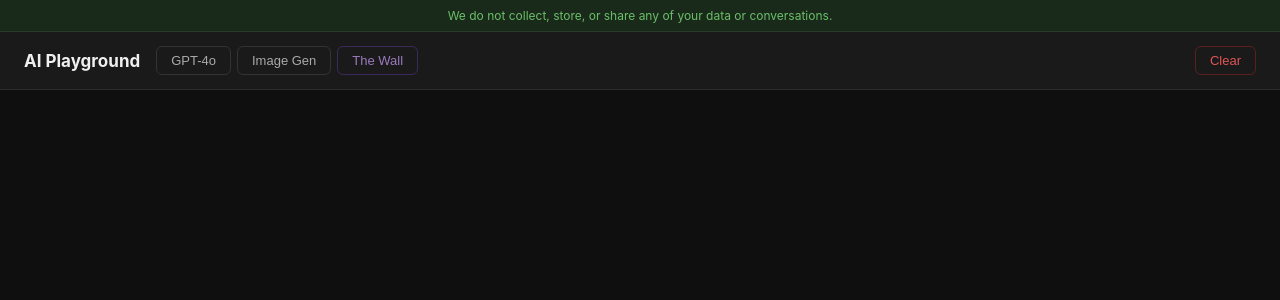
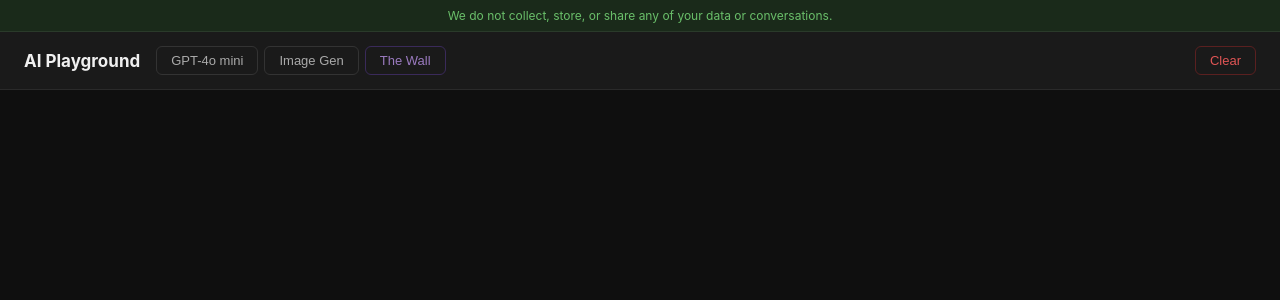
Before and after one commit to saurabh0526/ai-playground, a Flask app: page / in a window 1280 px wide. Shown: the top 300 px of the page. Run offline with Flask 3, Linux system fonts and the light colour scheme; some libraries are stand-ins or nearby versions.

Commit message:
Switch chat model from gpt-4o to gpt-4o-mini
Co-Authored-By: Claude Sonnet 4.6 <noreply@anthropic.com>

```diff
--- a/app.py
+++ b/app.py
@@ -82,7 +82,7 @@ def chat_gpt():
 
     try:
         response = openai_client.chat.completions.create(
-            model="gpt-4o",
+            model="gpt-4o-mini",
             messages=[{"role": "user", "content": message}],
         )
         return jsonify({"reply": response.choices[0].message.content})
--- a/templates/index.html
+++ b/templates/index.html
@@ -228,7 +228,7 @@
   <header>
     <h1>AI Playground</h1>
     <div class="tabs">
-      <button class="tab" data-mode="gpt">GPT-4o</button>
+      <button class="tab" data-mode="gpt">GPT-4o mini</button>
       <button class="tab" data-mode="image">Image Gen</button>
       <button class="tab wall-tab" data-mode="wall">The Wall</button>
     </div>
@@ -297,7 +297,7 @@
       div.className = `message ${sender}`;
       const label = document.createElement("div");
       label.className = "label";
-      label.textContent = sender === "user" ? "You" : mode === "gpt" ? "GPT-4o" : "DALL-E 3";
+      label.textContent = sender === "user" ? "You" : mode === "gpt" ? "GPT-4o mini" : "DALL-E 3";
       div.appendChild(label);
       if (isImage) {
         const img = document.createElement("img");
@@ -327,7 +327,7 @@
         if (mode === "gpt") {
           res = await fetch("/chat/gpt", { method: "POST", headers: { "Content-Type": "application/json" }, body: JSON.stringify({ message: text }) });
           data = await res.json();
-          loading.innerHTML = `<div class="label">GPT-4o</div>`;
+          loading.innerHTML = `<div class="label">GPT-4o mini</div>`;
           loading.appendChild(document.createTextNode(data.reply));
         } else {
           res = await fetch("/image/generate", { method: "POST", headers: { "Content-Type": "application/json" }, body: JSON.stringify({ prompt: text }) });
```
